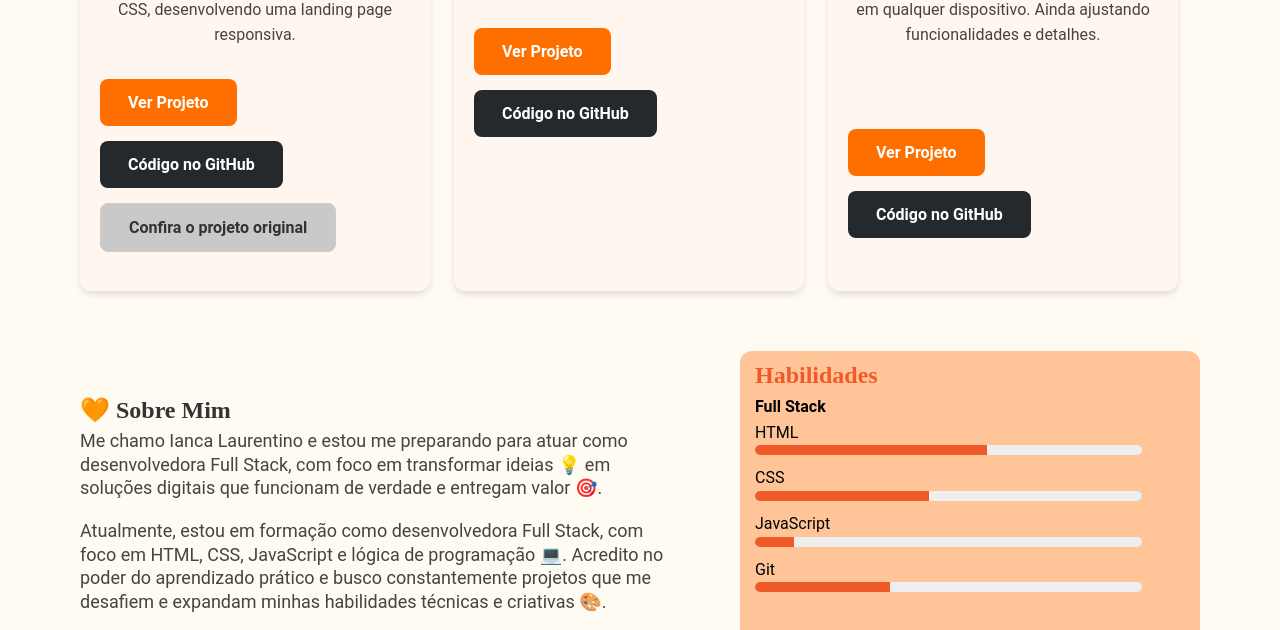
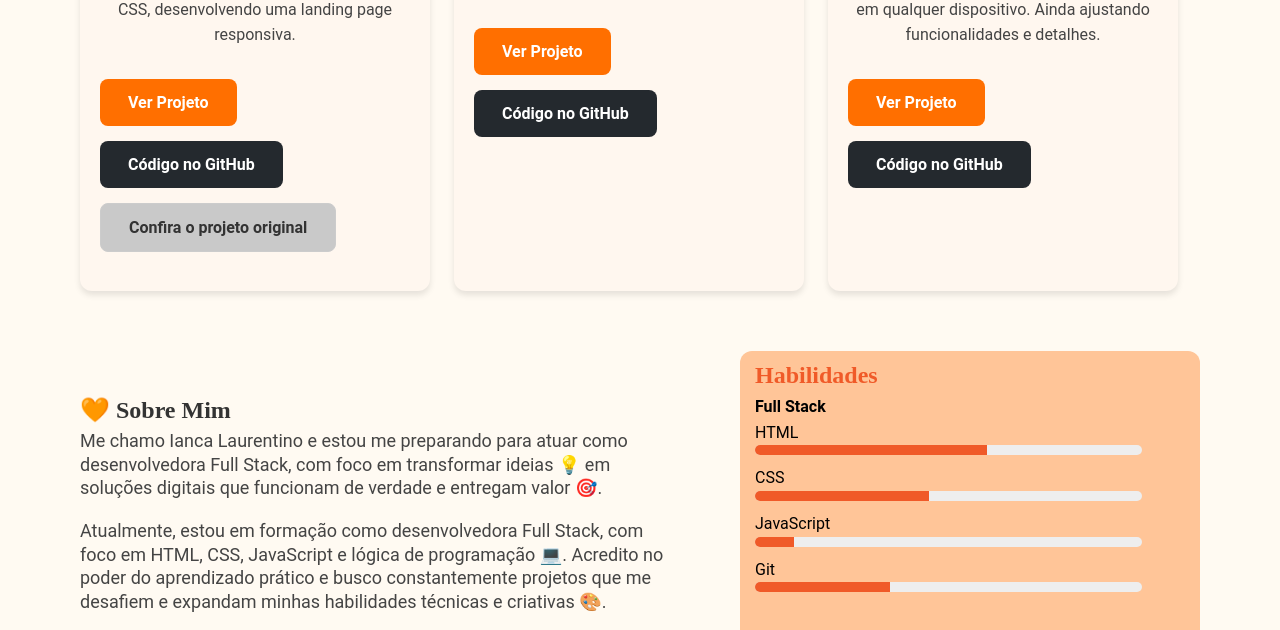
Before and after one commit to iancaTino/Portfolio, a plain HTML site: page index.html in a window 1280 px wide. Shown: the part 905-1535 px from the top of the page. Drawn offline with Linux system fonts and the light colour scheme.

Commit message:
atualiza botão

```diff
--- a/main.css
+++ b/main.css
@@ -124,9 +124,6 @@ button,
     margin-top: auto;
 }
 
-.projeto-ebac .botoes {
-    margin-top: 50px;
-}
 
 
 .projetos {
```
